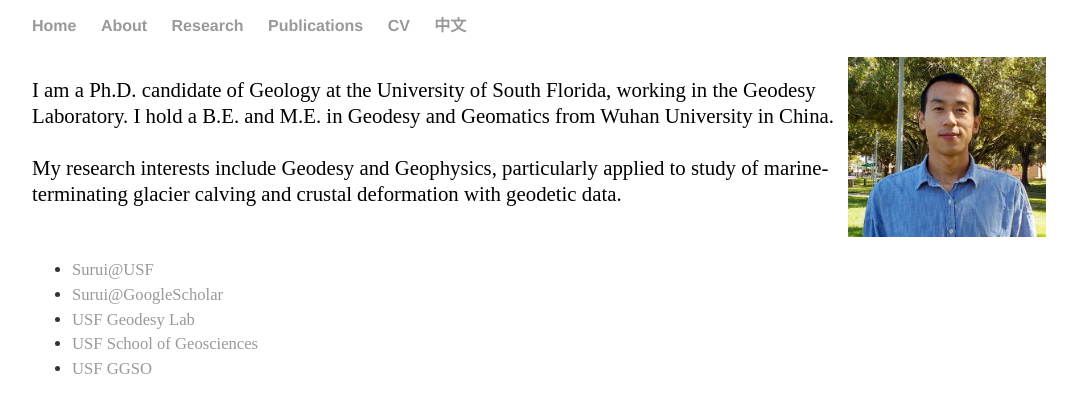
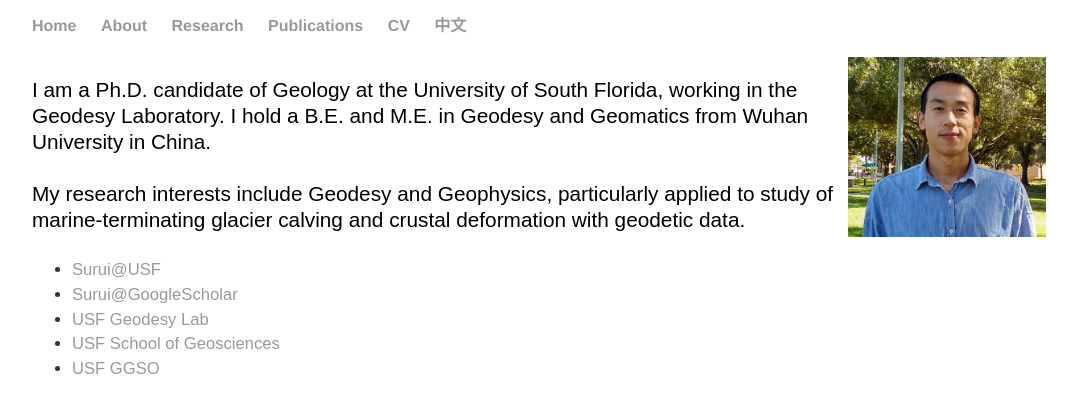
Before and after one commit to suruixie/suruixie.github.io, a Jekyll site: the page built from about/index.html, in a window 1280 px wide. Shown: the top 413 px of the page, without its empty margins (96-1173 px from the left). Built offline with Jekyll 4.4.1, drawn with Linux system fonts in a browser that asks for light colours.

Commit message:
Update main.css

```diff
--- a/css/main.css
+++ b/css/main.css
@@ -64,3 +64,41 @@
     width: 300px;
     margin-top: 0px;
 }
+
+
+body {
+font-family: Sans-Serif;
+color:#333333;
+}
+
+#chosen {
+border-radius:10px;
+width:45px;
+padding-top:10px; padding-bottom:10px;
+background-image: -webkit-linear-gradient(top, #cccccc, #330000);
+background-image: -o-linear-gradient(top, #cccccc, #330000);
+background-image: -moz-linear-gradient(top, #cccccc, #330000);
+text-align:center;
+color:#ffffff;
+font-weight:bold;
+font-size:large;
+margin-left:40px;
+}
+
+#slider {
+margin-left:10px;
+}
+
+/*this is only for webkit, not opera*/
+input[type='range'] {
+-webkit-appearance: none;
+padding-left:2px; padding-right:2px;
+-webkit-border-radius: 5px;
+background-image: -webkit-linear-gradient(top, #000000, #333333, #000000);
+}
+
+#picHolder {
+width:250px;
+height:240px;
+margin:10px;
+}
```
